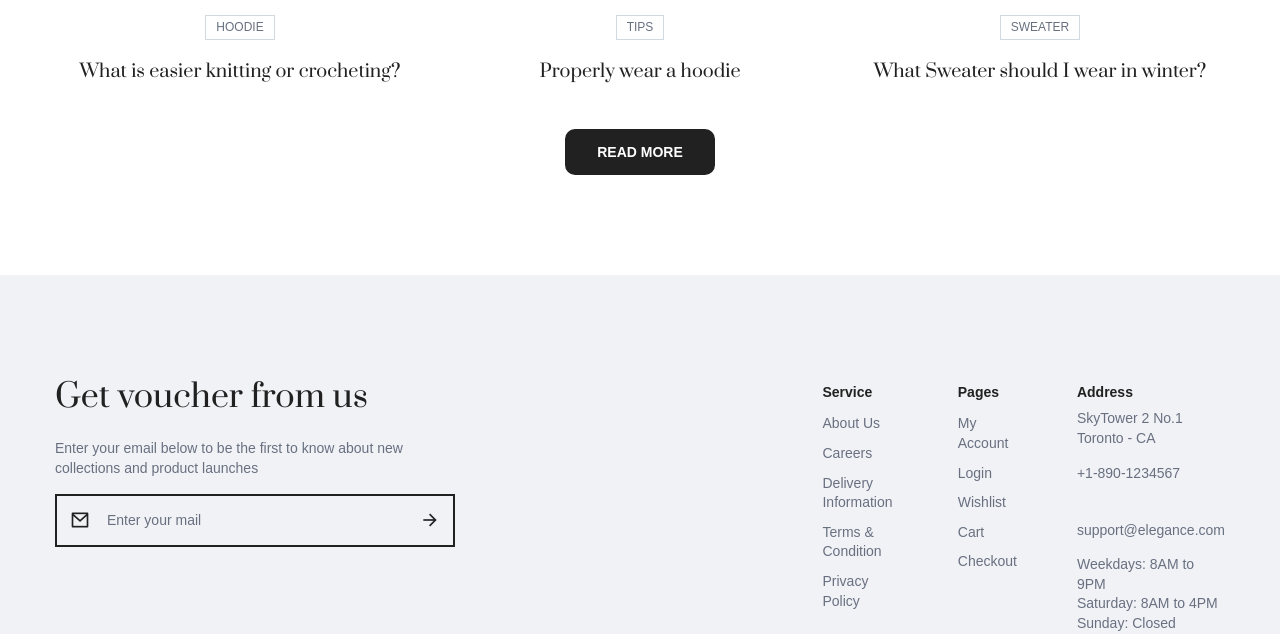
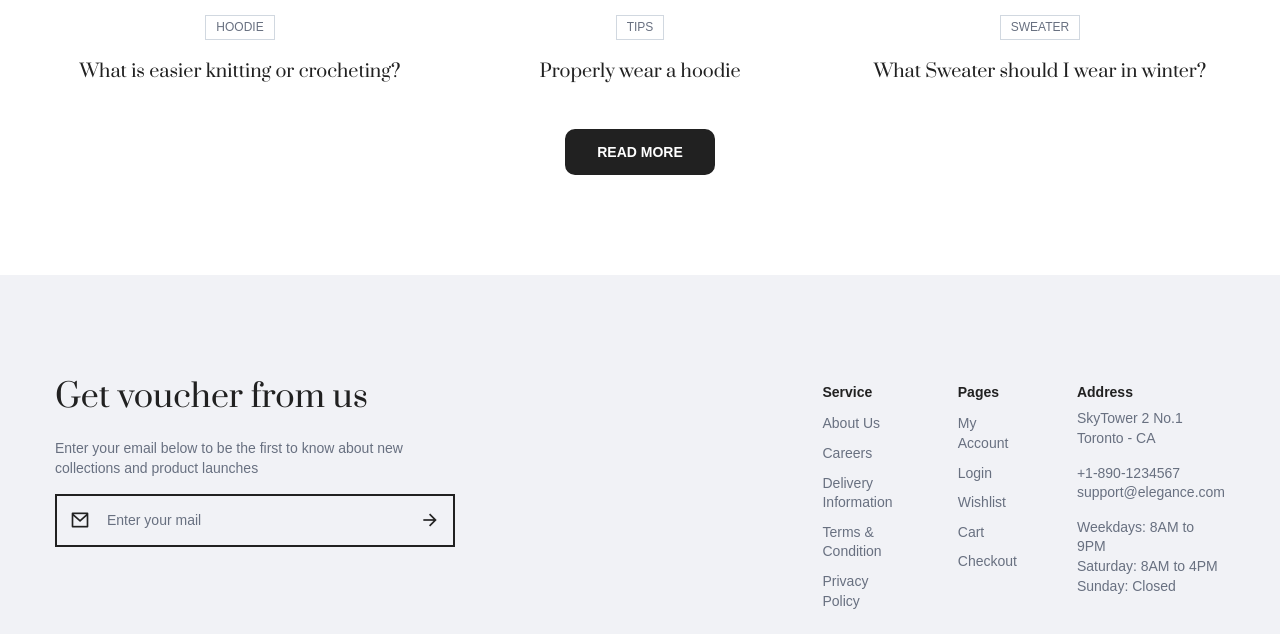
Before and after one commit to adharshnair/Elegance, a plain HTML site: page index.html in a window 1280 px wide. Shown: the part 4344-4978 px from the top of the page. Drawn offline with nearby package versions, Linux system fonts and the light colour scheme.

Commit message:
Update index.html

```diff
--- a/index.html
+++ b/index.html
@@ -2387,9 +2387,7 @@
                   <h3 class="dot-title">Address</h3>
                   <div class="comp-address grey-color">
                     <p>SkyTower 2 No.1<br />Toronto - CA</p>
-                    <p>+1-890-1234567</p>
-                    <br>
-                    <p>support@elegance.com</p>
+                    <p>+1-890-1234567<br />support@elegance.com</p>
                     <p>
                       Weekdays: 8AM to 9PM<br />
                       Saturday: 8AM to 4PM<br />
```
